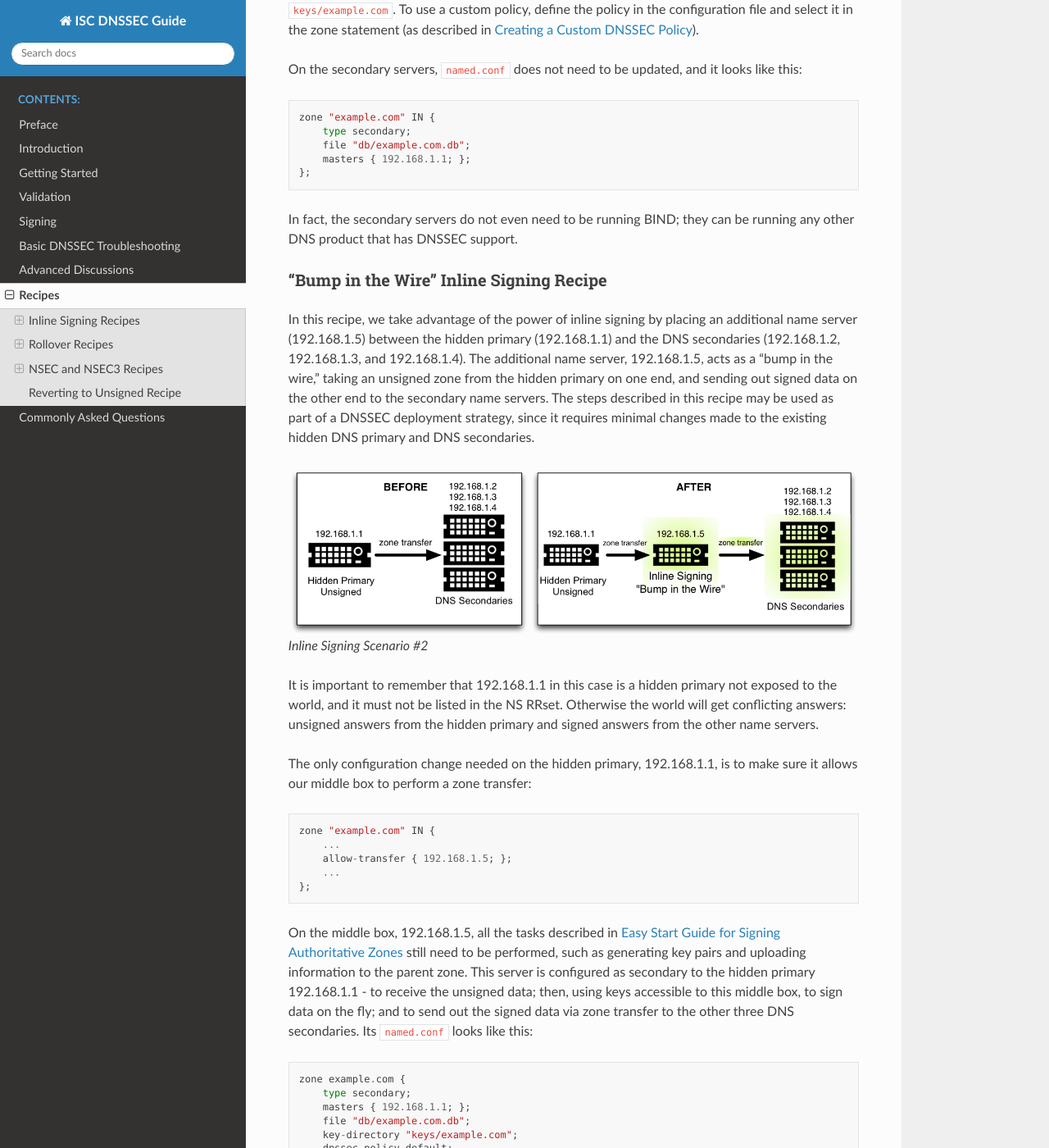
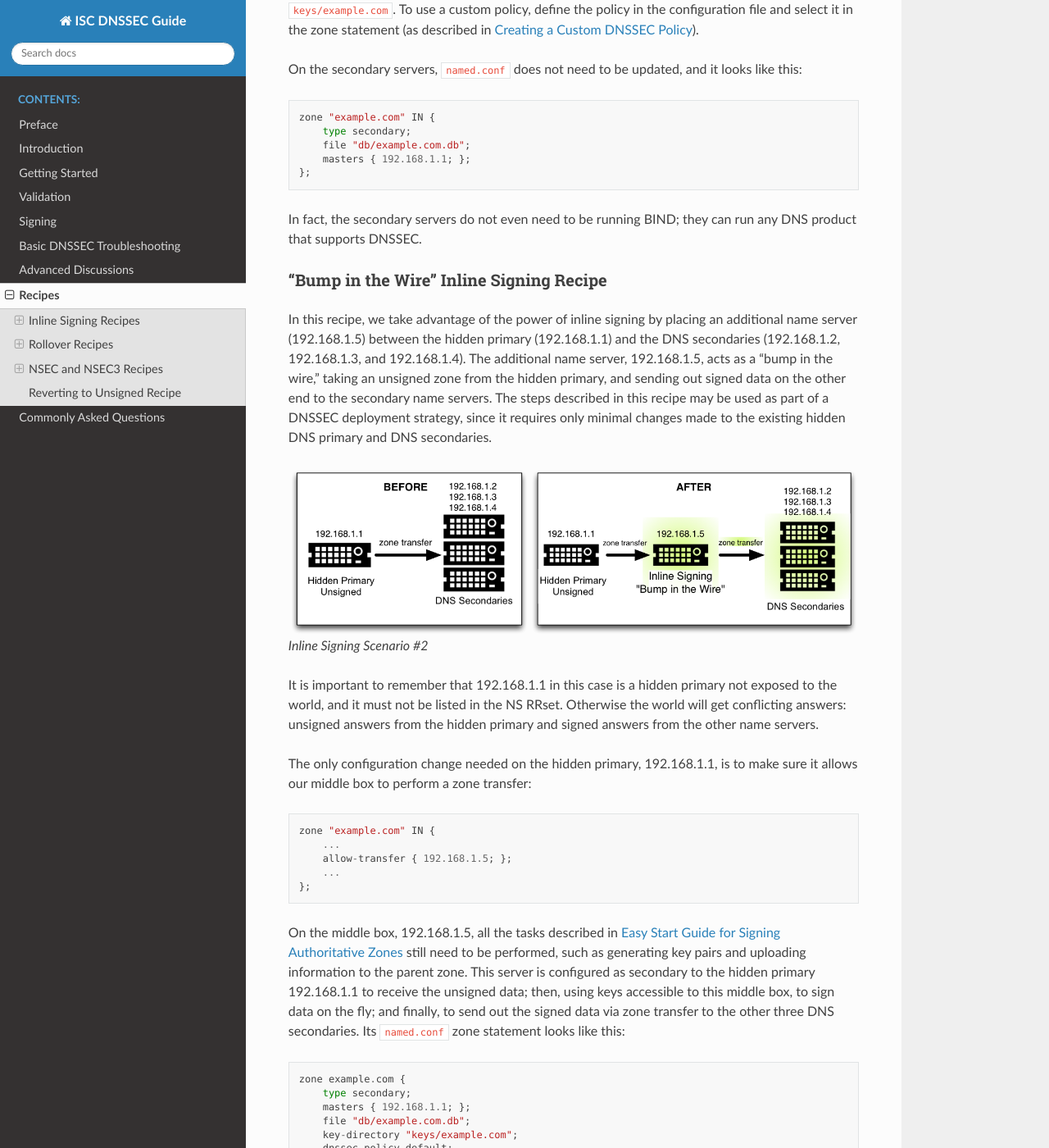
Before and after one commit to isc-projects/isc-dnssec-guide, a Sphinx documentation site: the page built from doc/recipes.rst, in a window 1280 px wide and 1400 px high, scrolled down 1108 px. Shown: the whole window at 82% size. Built offline with Sphinx 7.4.7 and the Read the Docs theme 2.0.0, drawn with Linux system fonts in a browser that asks for light colours; some of the changed text lies outside the part shown.

Commit message:
Content and formatting edits

```diff
--- a/doc/recipes.rst
+++ b/doc/recipes.rst
@@ -15,20 +15,20 @@
 signing on the primary server, which has been covered in this
 guide; the second shows how to setup a "bump in the
 wire" between a hidden primary and the secondary servers to seamlessly
-sign the zone on the fly.
+sign the zone "on the fly."
 
 .. _recipes_inline_signing_primary:
 
-Master Server Inline Signing Recipe
-~~~~~~~~~~~~~~~~~~~~~~~~~~~~~~~~~~~
+Primary Server Inline Signing Recipe
+~~~~~~~~~~~~~~~~~~~~~~~~~~~~~~~~~~~~
 
 In this recipe, our servers are illustrated as shown in
 :ref:`inline-signing-1`: we have a primary server
 (192.168.1.1) and three secondary servers (192.168.1.2, 192.168.1.3, and
 192.168.1.4) that receive zone transfers. To get the zone
 signed, we need to reconfigure the primary server. Once reconfigured, a
-signed version of the zone is generated on the fly by inline signing,
-and zone transfers take care of synchronizing the signed zone data
+signed version of the zone is generated on the fly by inline signing;
+zone transfers take care of synchronizing the signed zone data
 to all secondary name servers, without configuration or software changes
 on them.
 
@@ -43,7 +43,7 @@
 Using the method described in
 :ref:`easy_start_guide_for_authoritative_servers`, we just need to
 add a ``dnssec-policy`` statement to the relevant zone clause. This is
-what the ``named.conf`` looks like on the primary server, 192.168.1.1:
+what the ``named.conf`` zone statement looks like on the primary server, 192.168.1.1:
 
 ::
 
@@ -73,7 +73,7 @@
    };
 
 In fact, the secondary servers do not even need to be running BIND; they
-can be running any other DNS product that has DNSSEC support.
+can run any DNS product that supports DNSSEC.
 
 .. _recipes_inline_signing_bump_in_the_wire:
 
@@ -84,10 +84,10 @@
 by placing an additional name server (192.168.1.5) between the hidden
 primary (192.168.1.1) and the DNS secondaries (192.168.1.2, 192.168.1.3,
 and 192.168.1.4). The additional name server, 192.168.1.5, acts as a "bump
-in the wire," taking an unsigned zone from the hidden primary on one end,
+in the wire," taking an unsigned zone from the hidden primary,
 and sending out signed data on the other end to the secondary name
 servers. The steps described in this recipe may be used as part of a
-DNSSEC deployment strategy, since it requires minimal changes made to
+DNSSEC deployment strategy, since it requires only minimal changes made to
 the existing hidden DNS primary and DNS secondaries.
 
 .. _inline-signing-2:
@@ -118,10 +118,10 @@
 :ref:`easy_start_guide_for_authoritative_servers` still need to be
 performed, such as generating key pairs and uploading information to
 the parent zone. This server is configured as secondary to the hidden
-primary 192.168.1.1 - to receive the unsigned data; then, using keys
-accessible to this middle box, to sign data on the fly; and to send out the
+primary 192.168.1.1 to receive the unsigned data; then, using keys
+accessible to this middle box, to sign data on the fly; and finally, to send out the
 signed data via zone transfer to the other three DNS secondaries. Its
-``named.conf`` looks like this:
+``named.conf`` zone statement looks like this:
 
 ::
 
@@ -223,13 +223,13 @@
 ``/etc/bind/keys/example.com/``, where keys for ``example.com`` are
 stored.
 
-The second, ``dnssec-settime``, sets an inactive (-I) date of January 1,
-2021, and a deletion (-D) date of February 1, 2021, for the current ZSK
-(Kexample.com.+008+17694).
+The second, ``dnssec-settime``, sets an inactive (``-I``) date of January 1,
+2021, and a deletion (``-D``) date of February 1, 2021, for the current ZSK
+(``Kexample.com.+008+17694``).
 
 The third command, ``dnssec-keygen``, creates a successor key, using
 the exact same parameters (algorithms, key sizes, etc.) as the current
-ZSK. The new ZSK created in our example is Kexample.com.+008+51623.
+ZSK. The new ZSK created in our example is ``Kexample.com.+008+51623``.
 
 Make sure the successor keys are readable by ``named``.
 
@@ -352,17 +353,17 @@
 
    Not all signatures will disappear magically on the same day;
    it depends on when each one was generated. In the worst-case scenario,
-   a new signature could have been signed by the old ZSK (17695) moments
-   before the ZSK was deactivated, meaning that the signature could live for almost
+   a new signature could have been signed by the old ZSK (17694) moments
+   before it was deactivated, meaning that the signature could live for almost
    30 more days, until just before February 1.
 
-   This is why it is important that you should keep the old ZSK in the
+   This is why it is important to keep the old ZSK in the
    zone and not delete it right away.
 
 One Month After ZSK Rollover
 ^^^^^^^^^^^^^^^^^^^^^^^^^^^^
 
-Again, technically there should be nothing you need to do on this day,
+Again, technically there is nothing you need to do on this day,
 but it doesn't hurt to verify that the old ZSK (17694) is now completely
 gone from your zone. ``named`` will not touch
 ``Kexample.com.+008+17694.private`` and ``Kexample.com.+008+17694.key``
@@ -422,7 +423,7 @@
 
    -  Upload new DS records to parent zone
 
-2. January 1, 2021, day of rollover
+2. January 1, 2021 (day of rollover)
 
    -  Use the new KSK to sign all DNSKEY RRsets, which generates new
       RRSIGs
@@ -475,13 +476,13 @@
 ``/etc/bind/keys/example.com/``, where keys for ``example.com`` are
 stored.
 
-The second, ``dnssec-settime``, sets an inactive (-I) date of January 1,
-2021, and a deletion (-D) date of February 1, 2021 for the current KSK
-(Kexample.com.+007+24848).
+The second, ``dnssec-settime``, sets an inactive (``-I``) date of January 1,
+2021, and a deletion (``-D``) date of February 1, 2021 for the current KSK
+(``Kexample.com.+007+24848``).
 
 The third command, ``dnssec-keygen``, creates a successor key, using
 the exact same parameters (algorithms, key sizes, etc.) as the current
-KSK. The new key pair created in our example is Kexample.com.+007+23550.
+KSK. The new key pair created in our example is ``Kexample.com.+007+23550``.
 
 The fourth and final command, ``dnssec-dsfromkey``, creates a DS record
 from the new KSK (23550), using SHA-1 as the digest type. Again, in
@@ -778,7 +780,7 @@
    :ref:`advanced_discussions_DNSKEY_algorithm_rollovers`. This
    ensures that older validating resolvers that do not understand
    NSEC3 will fall back to treating the zone as unsecured (rather than
-   "bogus") as described in Section 2 of :rfc:`5155`.
+   "bogus"), as described in Section 2 of :rfc:`5155`.
 
 The command below enables NSEC3 for the zone ``example.com``, using a
 pseudo-random string "1234567890abcdef" as its salt:
@@ -909,12 +911,12 @@
 
       # rndc signing -nsec3param 1 0 10 $(head -c 300 /dev/random | sha1sum | cut -b 1-16) example.com
 
-BIND versions 9.10 and newer provide the keyword “auto”, which may be used in
+BIND versions 9.10 and newer provide the keyword ``auto``, which may be used in
 place of the salt field for ``named`` to generate a random salt.
 
 .. _recipes_nsec3_optout:
 
-NSEC3 Opt-out Recipe
+NSEC3 Opt-Out Recipe
 ~~~~~~~~~~~~~~~~~~~~
 
 This recipe discusses how to enable and disable NSEC3 opt-out, and how to show
@@ -927,26 +929,26 @@
 has the following four entries (for this example, it is not relevant what
 record types these entries are):
 
--  ns1.example.com
+-  ``ns1.example.com``
 
--  ftp.example.com
+-  ``ftp.example.com``
 
--  www.example.com
+-  ``www.example.com``
 
--  web.example.com
+-  ``web.example.com``
 
-And the zone example.com has five delegations to five subdomains, only one of
+And the zone ``example.com`` has five delegations to five subdomains, only one of
 which is signed and has a valid DS RRset:
 
--  aaa.example.com, not signed
+-  ``aaa.example.com``, not signed
 
--  bbb.example.com, signed
+-  ``bbb.example.com``, signed
 
--  ccc.example.com, not signed
+-  ``ccc.example.com``, not signed
 
--  ddd.example.com, not signed
+-  ``ddd.example.com``, not signed
 
--  eee.example.com, not signed
+-  ``eee.example.com``, not signed
 
 Before enabling NSEC3 opt-out, the zone ``example.com`` contains ten
 NSEC3 records; below is the list with the plain text name before the actual
@@ -1007,7 +1009,7 @@
 
    NSEC3 hashes the plain text domain name, and we can compute our own
    hashes using the tool ``nsec3hash``. For example, to compute the
-   hashed name for "www.example.com" using the parameters we listed
+   hashed name for ``www.example.com`` using the parameters we listed
    above, we can execute this command:
 
    ::
```
Also changed, not shown: other parts of doc/recipes.rst (+28 -26 lines).
